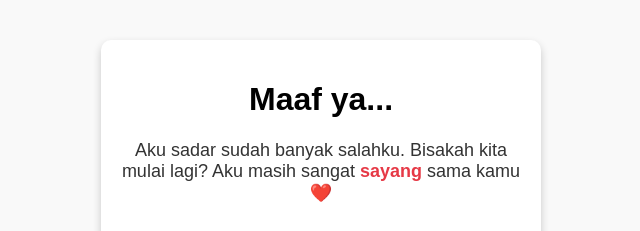
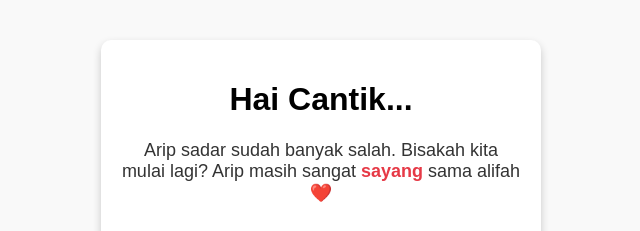
Before and after one commit to muharieffadillah/Sesuatu.github.io, a plain HTML site: page index.html in a window 1280 px wide. Shown: the top 231 px of the page, without its empty margins (319-959 px from the left). Drawn offline with Linux system fonts and the light colour scheme.

Commit message:
Update index.html

```diff
--- a/index.html
+++ b/index.html
@@ -77,8 +77,8 @@
 </head>
 <body>
     <div class="card">
-        <h1>Maaf ya...</h1>
-        <p class="text">Aku sadar sudah banyak salahku. Bisakah kita mulai lagi? Aku masih sangat <strong>sayang</strong> sama kamu ❤️</p>
+        <h1>Hai Cantik...</h1>
+        <p class="text">Arip sadar sudah banyak salah. Bisakah kita mulai lagi? Arip masih sangat <strong>sayang</strong> sama alifah ❤️</p>
         <div class="bird">
             <img src="https://upload.wikimedia.org/wikipedia/commons/3/3d/White_bird_flying.png" alt="Burung">
             <div class="love">
```
